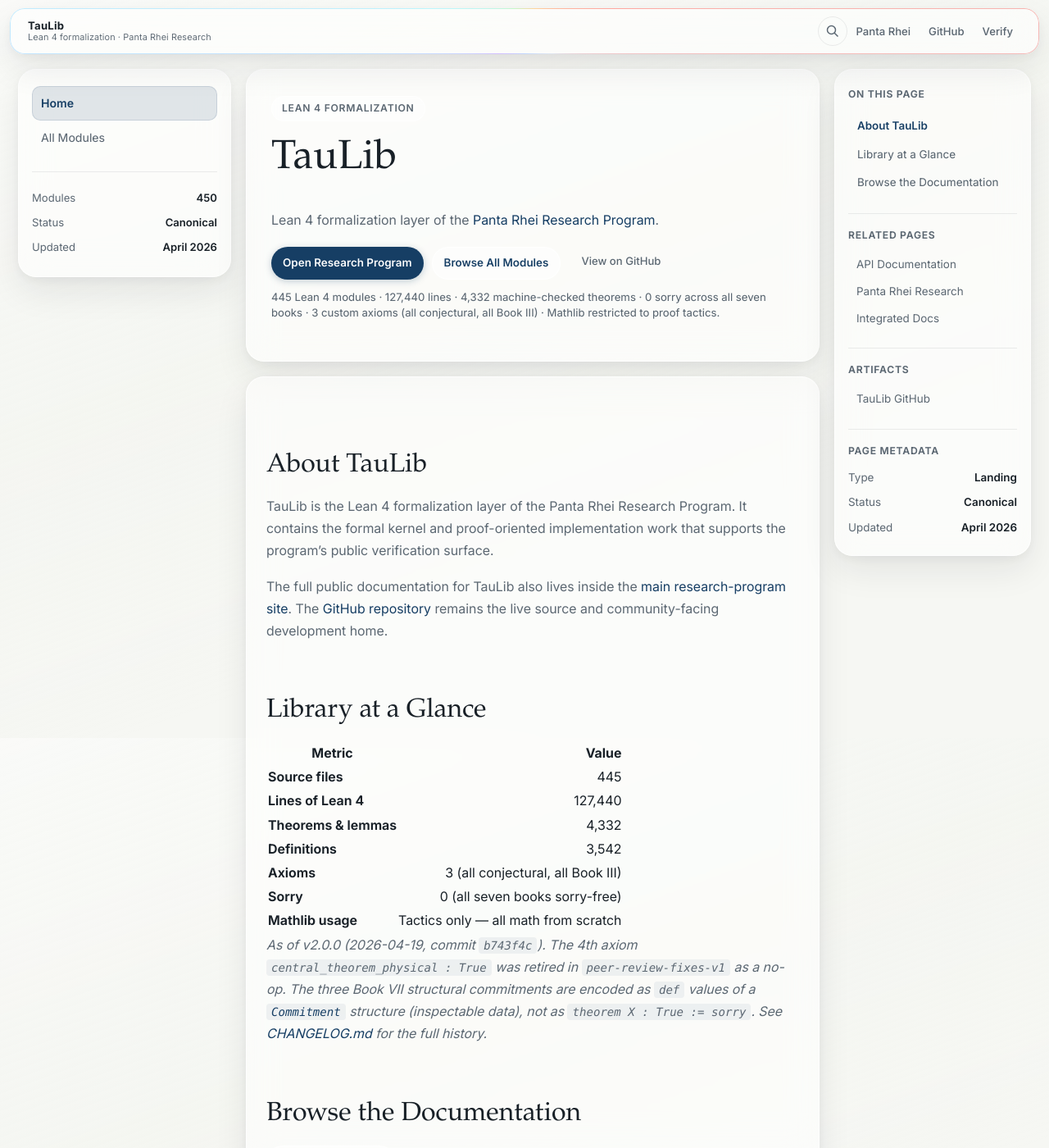
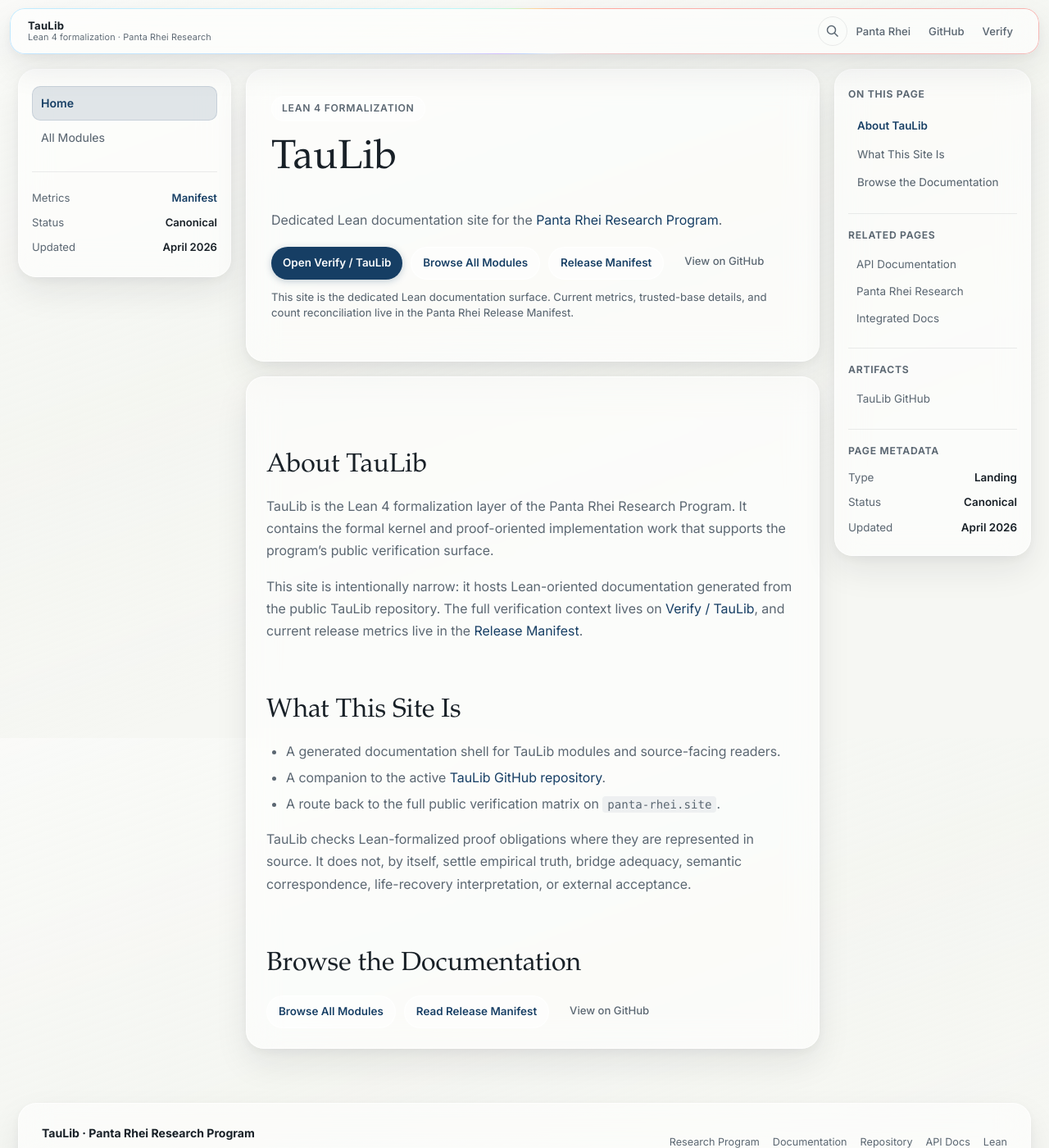
Before and after one commit to Panta-Rhei-Research/taulib, a Jekyll site: the page built from site/index.md, in a window 1280 px wide and 1400 px high. Shown: the whole window at 82% size. Built offline with Jekyll 4.4.1, drawn with Linux system fonts in a browser that asks for light colours.

Commit message:
Refresh TauLib public landing surfaces

```diff
--- a/site/_config.yml
+++ b/site/_config.yml
@@ -1,5 +1,5 @@
 title: "TauLib"
-description: "Lean 4 formalization layer of the Panta Rhei Research Program — 445 modules, 127,440 lines, 4,332 machine-checked theorems."
+description: "Dedicated Lean documentation site for TauLib, the Panta Rhei Research Program's Lean 4 formalization surface."
 url: "https://taulib.site"
 baseurl: ""
 
--- a/site/_includes/left-rail.html
+++ b/site/_includes/left-rail.html
@@ -35,7 +35,7 @@
   {% endif %}
 
   <div class="rail-status">
-    <div class="rail-status-item"><span class="rail-status-label">Modules</span><span class="rail-status-value">450</span></div>
+    <div class="rail-status-item"><span class="rail-status-label">Metrics</span><span class="rail-status-value"><a href="https://panta-rhei.site/verify/release-manifest/">Manifest</a></span></div>
     <div class="rail-status-item"><span class="rail-status-label">Status</span><span class="rail-status-value">Canonical</span></div>
     <div class="rail-status-item"><span class="rail-status-label">Updated</span><span class="rail-status-value">April 2026</span></div>
   </div>
--- a/site/index.md
+++ b/site/index.md
@@ -22,13 +22,14 @@
 <div class="hero-card">
   <span class="eyebrow">Lean 4 Formalization</span>
   <h1>TauLib</h1>
-  <p>Lean 4 formalization layer of the <a href="https://panta-rhei.site">Panta Rhei Research Program</a>.</p>
+  <p>Dedicated Lean documentation site for the <a href="https://panta-rhei.site">Panta Rhei Research Program</a>.</p>
   <div class="btn-group">
-    <a href="https://panta-rhei.site/" class="btn-primary">Open Research Program</a>
+    <a href="https://panta-rhei.site/verify/taulib/" class="btn-primary">Open Verify / TauLib</a>
     <a href="{{ '/docs/' | relative_url }}" class="btn-secondary">Browse All Modules</a>
+    <a href="https://panta-rhei.site/verify/release-manifest/" class="btn-secondary">Release Manifest</a>
     <a href="https://github.com/Panta-Rhei-Research/taulib" class="btn-ghost" target="_blank" rel="noopener">View on GitHub</a>
   </div>
-  <p class="hero-supporting-line">445 Lean 4 modules · 127,440 lines · 4,332 machine-checked theorems · 0 sorry across all seven books · 3 custom axioms (all conjectural, all Book III) · Mathlib restricted to proof tactics.</p>
+  <p class="hero-supporting-line">This site is the dedicated Lean documentation surface. Current metrics, trusted-base details, and count reconciliation live in the Panta Rhei Release Manifest.</p>
 </div>
 
 <div class="content-card" markdown="1">
@@ -37,26 +38,21 @@
 
 TauLib is the Lean 4 formalization layer of the Panta Rhei Research Program. It contains the formal kernel and proof-oriented implementation work that supports the program's public verification surface.
 
-The full public documentation for TauLib also lives inside the [main research-program site](https://panta-rhei.site/verify/taulib/). The [GitHub repository](https://github.com/Panta-Rhei-Research/taulib) remains the live source and community-facing development home.
+This site is intentionally narrow: it hosts Lean-oriented documentation generated from the public TauLib repository. The full verification context lives on [Verify / TauLib](https://panta-rhei.site/verify/taulib/), and current release metrics live in the [Release Manifest](https://panta-rhei.site/verify/release-manifest/).
 
-## Library at a Glance
+## What This Site Is
 
-| Metric | Value |
-|--------|------:|
-| **Source files** | 445 |
-| **Lines of Lean 4** | 127,440 |
-| **Theorems & lemmas** | 4,332 |
-| **Definitions** | 3,542 |
-| **Axioms** | 3 (all conjectural, all Book III) |
-| **Sorry** | 0 (all seven books sorry-free) |
-| **Mathlib usage** | Tactics only — all math from scratch |
+- A generated documentation shell for TauLib modules and source-facing readers.
+- A companion to the active [TauLib GitHub repository](https://github.com/Panta-Rhei-Research/taulib).
+- A route back to the full public verification matrix on `panta-rhei.site`.
 
-*As of v2.0.0 (2026-04-19, commit `b743f4c`). The 4th axiom `central_theorem_physical : True` was retired in `peer-review-fixes-v1` as a no-op. The three Book VII structural commitments are encoded as `def` values of a [`Commitment`](https://github.com/Panta-Rhei-Research/taulib/blob/main/TauLib/BookVII/Meta/Commitment.lean) structure (inspectable data), not as `theorem X : True := sorry`. See [CHANGELOG.md](https://github.com/Panta-Rhei-Research/taulib/blob/main/CHANGELOG.md) for the full history.*
+TauLib checks Lean-formalized proof obligations where they are represented in source. It does not, by itself, settle empirical truth, bridge adequacy, semantic correspondence, life-recovery interpretation, or external acceptance.
 
 ## Browse the Documentation
 
 <div class="btn-group section-ctas">
   <a href="{{ '/docs/' | relative_url }}" class="btn-secondary">Browse All Modules</a>
+  <a href="https://panta-rhei.site/verify/release-manifest/" class="btn-secondary">Read Release Manifest</a>
   <a href="https://github.com/Panta-Rhei-Research/taulib" class="btn-ghost">View on GitHub</a>
 </div>
 
```
Also changed, not shown: docs/ARCHITECTURE.md (+4 -16 lines), docs/FORMALIZATION_STATUS.md (+5 -29 lines), site/docs.md (+1 -1 lines), README.md, 1 other file.
